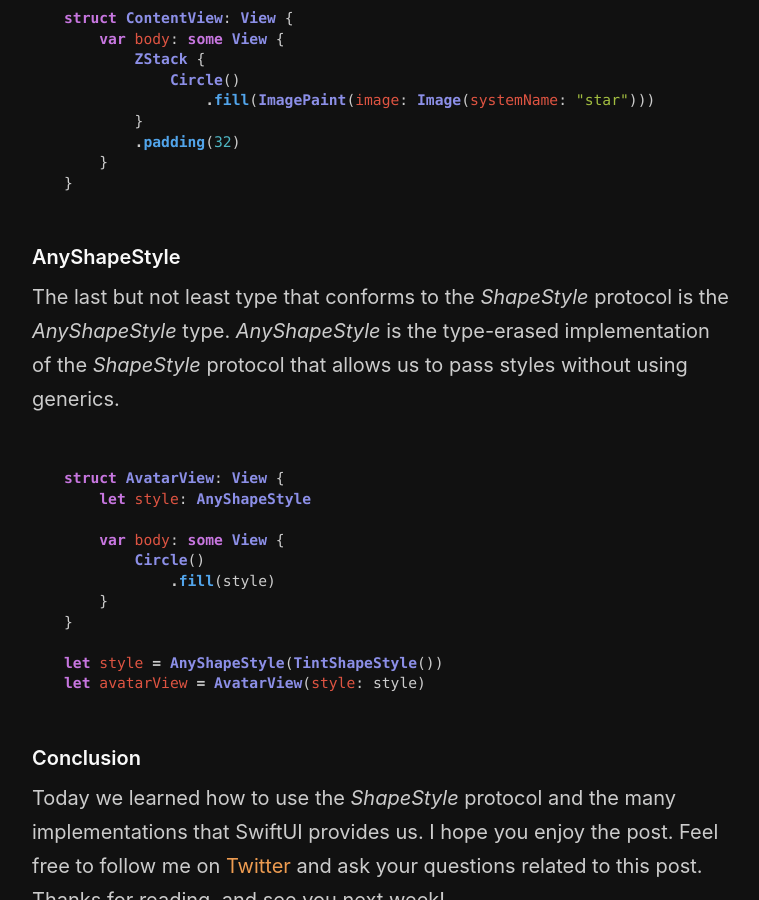
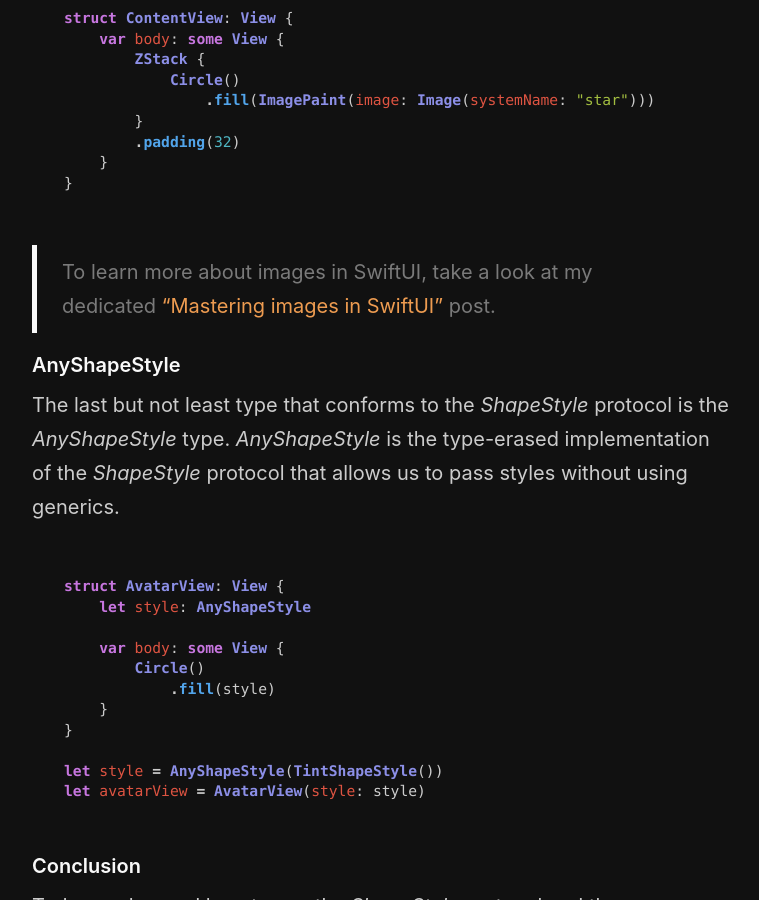
Before and after one commit to mecid/mecid.github.io, a Jekyll site: the page built from _posts/2021-11-17-the-many-faces-of-shapestyle-in-swiftui.md, in a window 1280 px wide and 900 px high, scrolled down 6004 px. Shown: the whole window, without its empty margins (258-1017 px from the left). Built offline with Jekyll 4.4.1, drawn with Linux system fonts in a browser that asks for light colours.

Commit message:
images reference post added to the shape style post

````diff
--- a/_posts/2021-11-17-the-many-faces-of-shapestyle-in-swiftui.md
+++ b/_posts/2021-11-17-the-many-faces-of-shapestyle-in-swiftui.md
@@ -174,6 +174,8 @@ struct ContentView: View {
 }
 ```
 
+> To learn more about images in SwiftUI, take a look at my dedicated ["Mastering images in SwiftUI"](/2021/11/17/the-many-faces-of-shapestyle-in-swiftui/) post.
+
 #### AnyShapeStyle
 The last but not least type that conforms to the *ShapeStyle* protocol is the *AnyShapeStyle* type. *AnyShapeStyle* is the type-erased implementation of the *ShapeStyle* protocol that allows us to pass styles without using generics.
 
````
